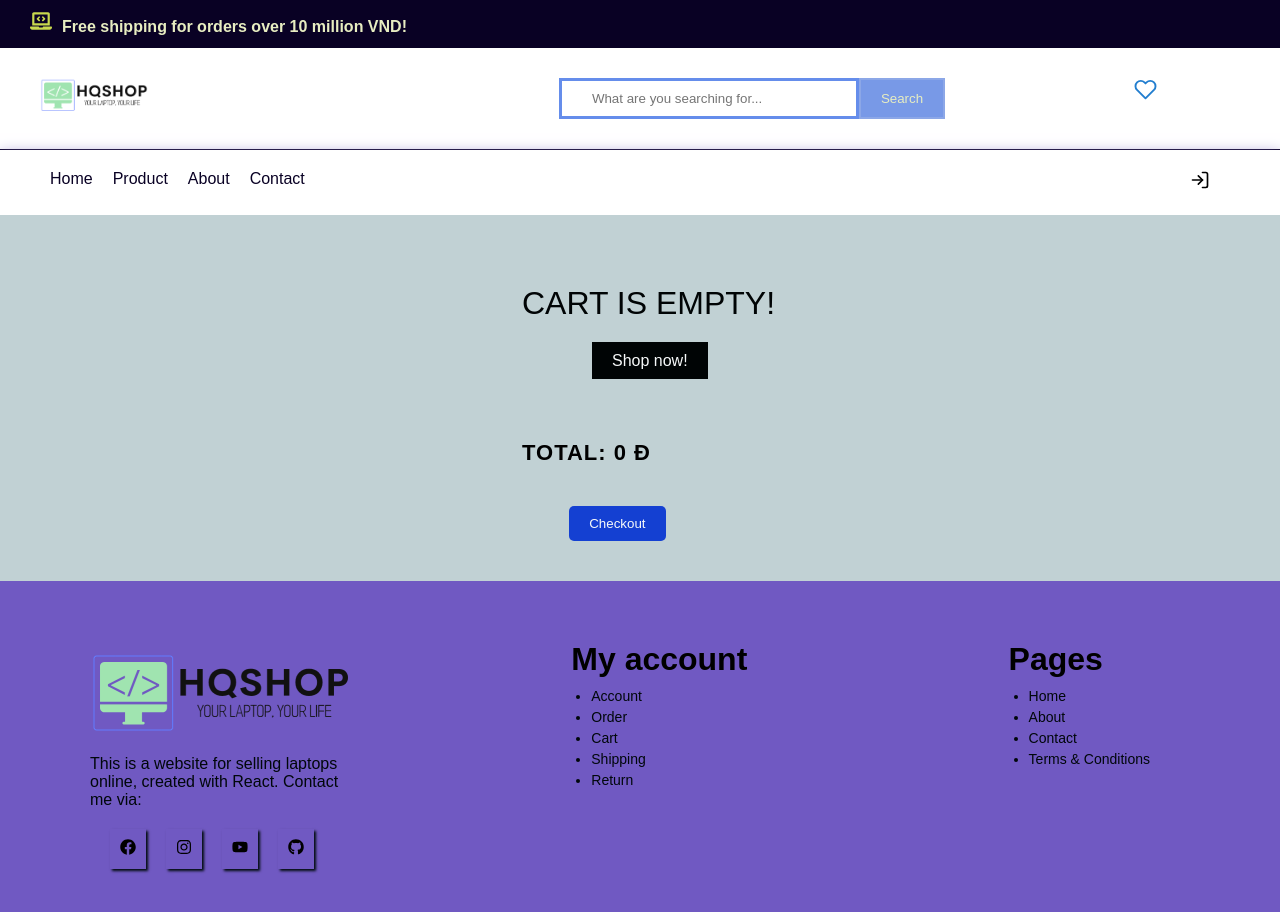
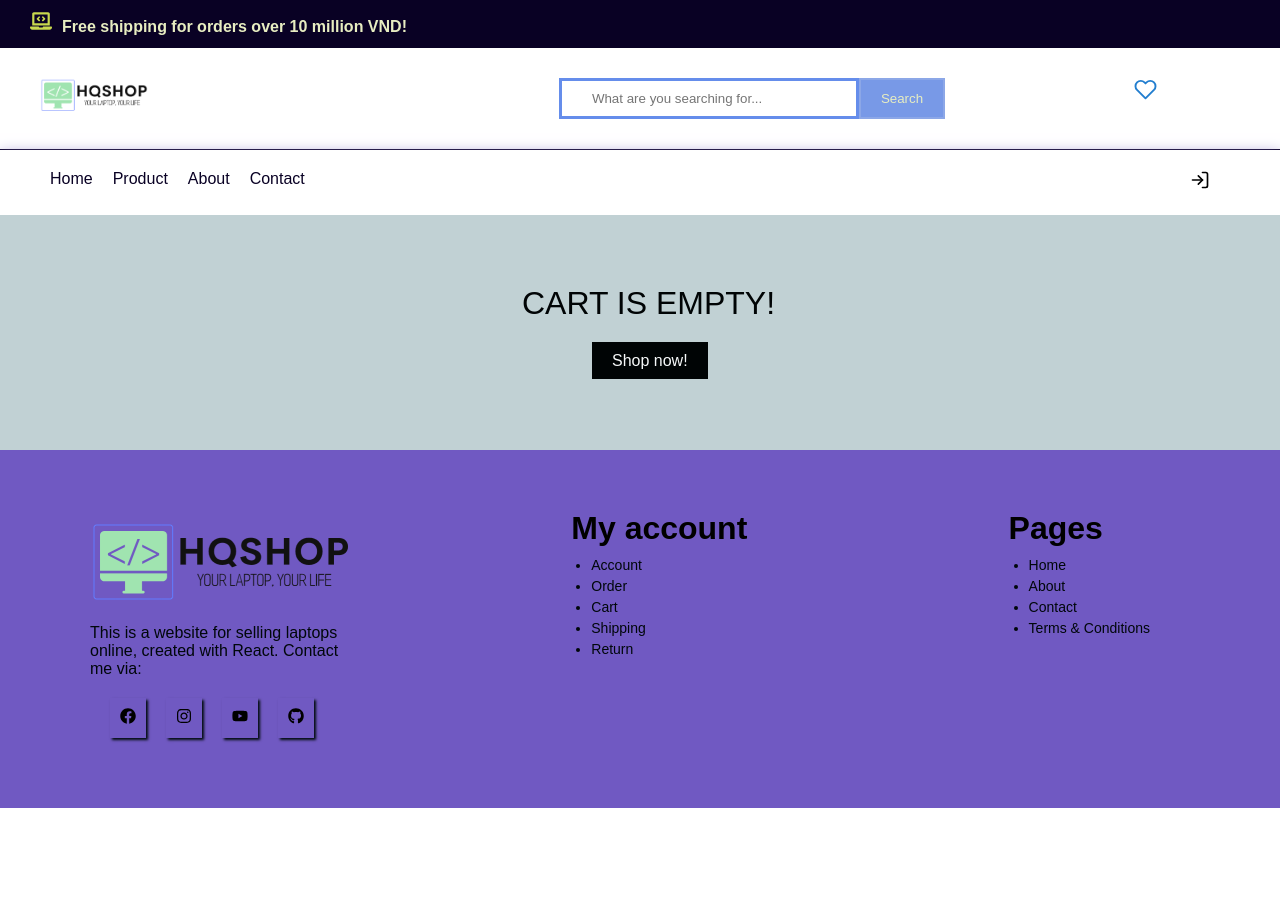
Before and after one commit to hoangQuan25/Laptop_website, a React (Create React App) app: page /cart in a window 1280 px wide. Shown: the top 912 px of the page. After the commit the page ends 808 px from the top, so only its background shows below. Built offline with nearby package versions, Linux system fonts and the light colour scheme; some icons are missing.

Commit message:
modify data

```diff
--- a/src/components/cart/cart.js
+++ b/src/components/cart/cart.jsx
@@ -11,7 +11,7 @@ const Cart = ({ cart, setCart }) => {
         });
 
         setCart(cart.map((p) => {
-            return p.id === product.id ? {...exist, qty: exist.qty + 1} : p;
+            return p.id === product.id ? { ...exist, qty: exist.qty + 1 } : p;
         }));
     }
 
@@ -22,7 +22,7 @@ const Cart = ({ cart, setCart }) => {
         });
 
         setCart(cart.map((p) => {
-            return p.id === product.id ? {...exist, qty: exist.qty === 0 ? 0 : exist.qty - 1} : p;
+            return p.id === product.id ? { ...exist, qty: exist.qty === 0 ? 0 : exist.qty - 1 } : p;
         }));
     }
 
@@ -40,7 +40,7 @@ const Cart = ({ cart, setCart }) => {
     }
 
     //total price
-    const  totalPrice = cart.reduce((price, item) => price + item.qty * item.Price, 0);
+    const totalPrice = cart.reduce((price, item) => price + item.qty * item.Price, 0);
 
     return (
         <>
@@ -65,7 +65,7 @@ const Cart = ({ cart, setCart }) => {
                                             <p>Price: {e.Price} đ</p>
                                             <div className='qty'>
                                                 <button className='increase' onClick={() => increase(e)}>+</button>
-                                                <input type='text' value={e.qty}/>
+                                                <input type='text' value={e.qty} />
                                                 <button className='decrease' onClick={() => decrease(e)}>-</button>
                                             </div>
                                             <h4 className='total'>Total: {e.Price * e.qty} đ</h4>
@@ -80,6 +80,7 @@ const Cart = ({ cart, setCart }) => {
                     }
                 </div>
                 {
+                    cart.length > 0 &&
                     <>
                         <h2 className='totalPrice'>Total: {totalPrice} đ </h2>
                         <button className='checkout'>Checkout</button>
--- a/src/components/home/home.js
+++ b/src/components/home/home.jsx
@@ -22,7 +22,6 @@ const Home = ({ detail, view, close, setClose, addToCart }) => {
                         <img src={p.Img} alt={p.Title} />
                       </div>
                       <div className='detail'>
-                        <h4>{p.Cat}</h4>
                         <h2>{p.Title}</h2>
                         <p>{p.Describe}</p>
                         <h3>{p.Price} đ</h3>
--- a/src/components/product/product.js
+++ b/src/components/product/product.jsx
@@ -30,7 +30,6 @@ const Product = ({ product, setProduct, detail, view, close, setClose, addToCart
                                                 <img src={p.Img} alt={p.Title} />
                                             </div>
                                             <div className='detail'>
-                                                <h4>{p.Cat}</h4>
                                                 <h2>{p.Title}</h2>
                                                 <p>{p.Describe}</p>
                                                 <h3>{p.Price} đ</h3>
```
Also changed, not shown: src/setupTests.js (deleted, +0 -5 lines), src/App.jsx (renamed from src/App.js), src/components/footer/footer.jsx (renamed from src/components/footer/footer.js), src/components/nav/nav.jsx (renamed from src/components/nav/nav.js), src/reportWebVitals.jsx (renamed from src/reportWebVitals.js), src/rout.jsx (renamed from src/rout.js).
